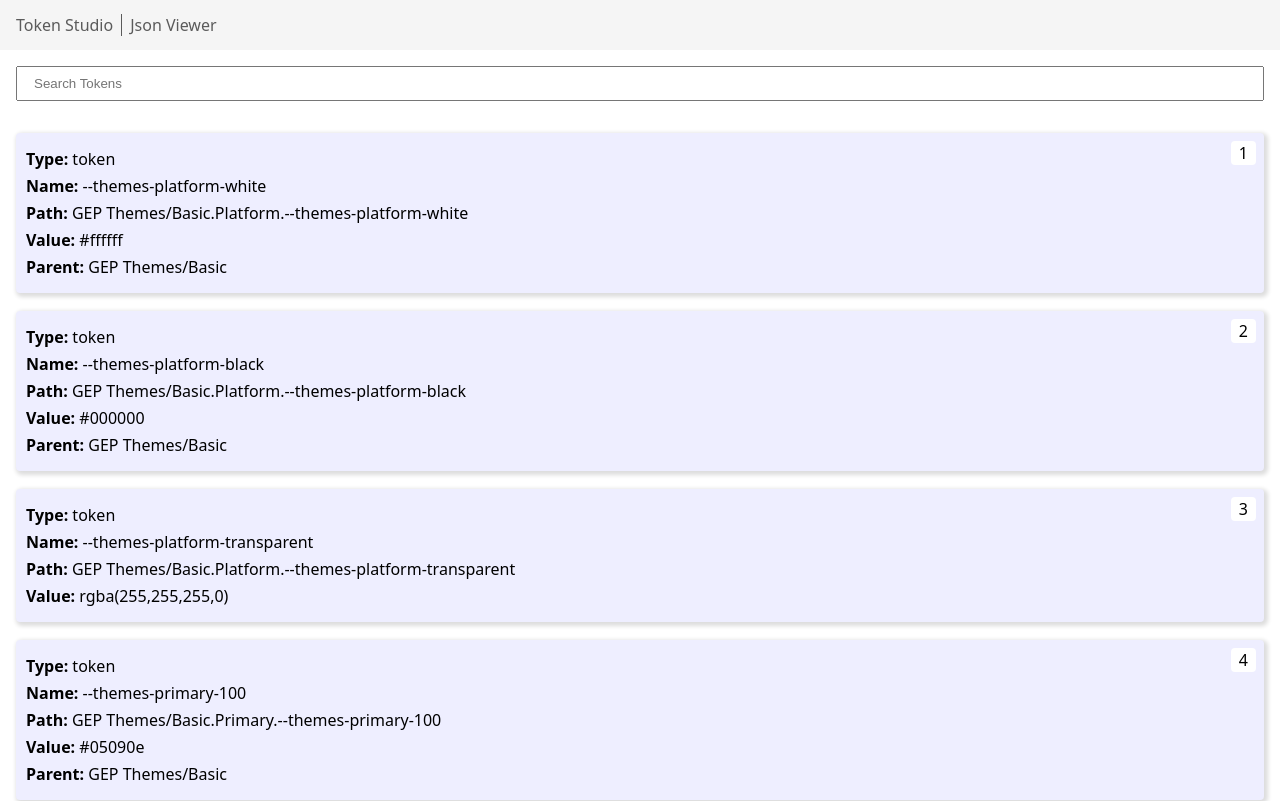
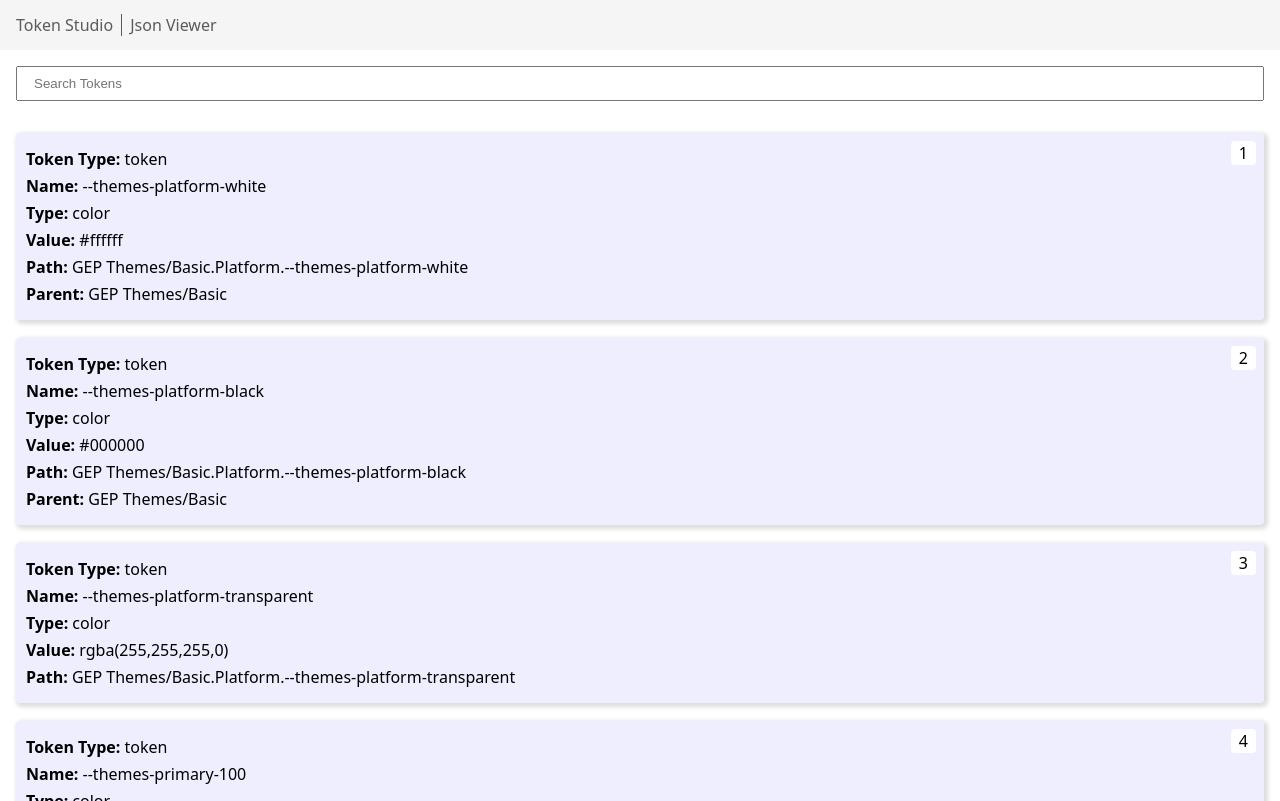
Before and after one commit to gregariousgovind/Token-studio-reader, an Angular app: page /json-view in a window 1280 px wide. Built offline with nearby package versions, Linux system fonts and the light colour scheme.

Commit message:
Introduced Token type

```diff
--- a/src/components/token-json-viewer/token-json-viewer.component.html
+++ b/src/components/token-json-viewer/token-json-viewer.component.html
@@ -1,12 +1,13 @@
 <input type="text" [(ngModel)]="searchText" placeholder="Search Tokens">
 <div id="token-container">
-    <div *ngFor="let token of tokens | search: searchText : 'path'; let i = index;" class="token {{token.type === 'style' ? 'style' : token.type === 'token' ? 'type' : ''}}" attr.data-index="{{i + 1}}">
+    <div *ngFor="let token of tokens | search: searchText : 'path'; let i = index;" class="token {{token.tokenType === 'style' ? 'style' : token.tokenType === 'token' ? 'type' : ''}}" attr.data-index="{{i + 1}}">
+        <div class="property" *ngIf="token.tokenType"><span>Token Type:</span> {{ token.tokenType }}</div>
+        <div class="property" *ngIf="token.name"><span>Name:</span> {{ token.name }}</div>
+        <div class="property" *ngIf="token.description"><span>Description:</span> {{ token.description }}</div>
         <div class="property" *ngIf="token.type"><span>Type:</span> {{ token.type }}</div>
-        <div class="property" *ngIf="token.name"><span>Name:</span> {{ token.name }}</div>
-        <div class="property" *ngIf="token.path"><span>Path:</span> {{ token.path }}</div>
         <div class="property" *ngIf="token.type !== 'style' && token.value"><span>Value:</span> {{ token.value }}</div>
         <div class="property" *ngIf="token.type === 'style' && token.value"><span>Value:</span> {{ token.value | json }}</div>
+        <div class="property" *ngIf="token.path"><span>Path:</span> {{ token.path }}</div>
         <div class="property" *ngIf="token.parent"><span>Parent:</span> {{ token.parent }}</div>
-        <div class="property" *ngIf="token.description"><span>Description:</span> {{ token.description }}</div>
     </div>
 </div>
--- a/src/components/token-json-viewer/token-json-viewer.component.ts
+++ b/src/components/token-json-viewer/token-json-viewer.component.ts
@@ -6,6 +6,7 @@ import { SearchPipe } from '../../search.pipe';
 
 interface Token {
   value: any;
+  tokenType: string;
   type: string;
   path?: string;
   name?: string;
@@ -50,7 +51,7 @@ export class TokenJSONViewerComponent implements OnInit {
           ...data[key],
           path: path ? `${path}.${key}` : key,
           name: key,
-          type: 'style'
+          tokenType: 'style'
         };
         tokens.push(style);
       } else if (typeof data[key] === 'object' && !data[key].value) {
@@ -62,7 +63,7 @@ export class TokenJSONViewerComponent implements OnInit {
           ...data[key],
           path: path ? `${path}.${key}` : key,
           name: key,
-          type: 'token'
+          tokenType: 'token'
         };
         tokens.push(token);
       }
```
